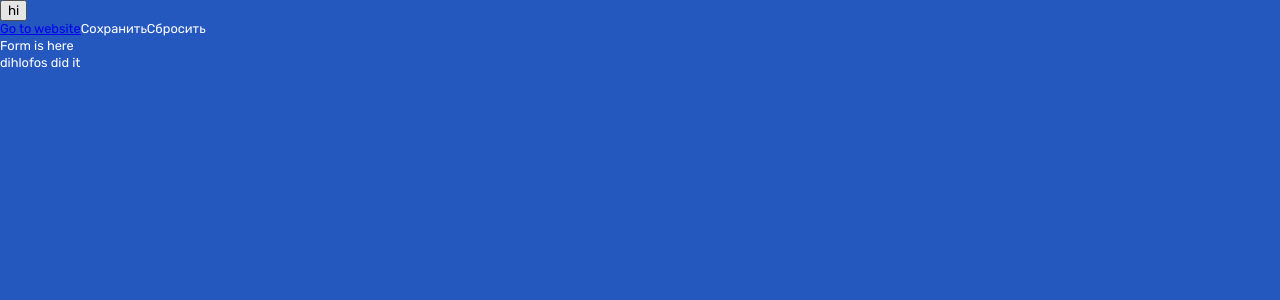
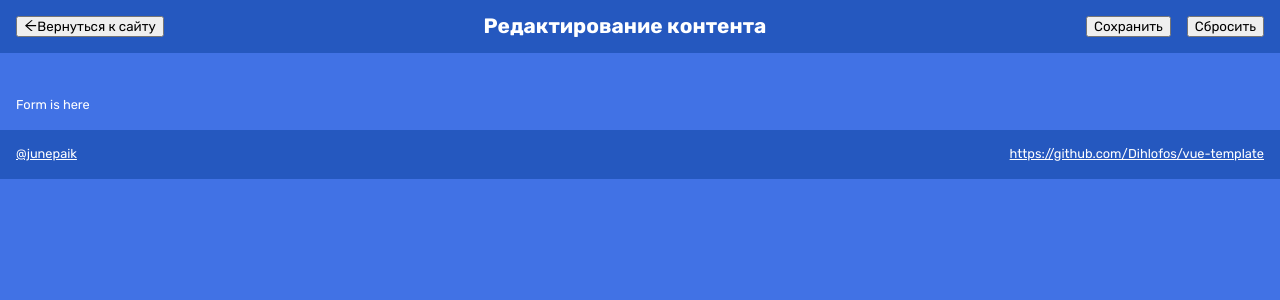
Before and after one commit to Dihlofos/vue-template, a Vue app: page /admin in a window 1280 px wide. Shown: the top 300 px of the page. Built offline with nearby package versions, Linux system fonts and the light colour scheme; no server answers; a web font is replaced by a local one.

Commit message:
done layout of admin panel

```diff
--- a/components.d.ts
+++ b/components.d.ts
@@ -11,6 +11,7 @@ declare module '@vue/runtime-core' {
   export interface GlobalComponents {
     AButton: typeof import('ant-design-vue/es')['Button']
     AdminHeader: typeof import('./src/components/admin/AdminHeader.vue')['default']
+    APageHeader: typeof import('ant-design-vue/es')['PageHeader']
     IconTooling: typeof import('./src/components/icons/IconTooling.vue')['default']
     RouterLink: typeof import('vue-router')['RouterLink']
     RouterView: typeof import('vue-router')['RouterView']
--- a/package.json
+++ b/package.json
@@ -16,6 +16,7 @@
     "format": "prettier --write src/"
   },
   "dependencies": {
+    "@ant-design/icons-vue": "^6.1.0",
     "ant-design-vue": "^3.2.15",
     "axios": "^1.3.4",
     "pinia": "^2.0.32",
--- a/src/App.vue
+++ b/src/App.vue
@@ -3,15 +3,11 @@ import { RouterView } from 'vue-router';
 </script>
 
 <template>
-	<div class="wrapper">
-		<RouterView />
-	</div>
+	<RouterView />
 </template>
 
 <style lang="scss">
-.wrapper {
-	&__wrappeskiy {
-		background-color: $black;
-	}
+#app {
+	height: 100%;
 }
 </style>
--- a/src/components/admin/AdminHeader.vue
+++ b/src/components/admin/AdminHeader.vue
@@ -1,14 +1,88 @@
 <script setup lang="ts">
-import { RouteNames } from '@/router';
+import router, { RouteNames } from '@/router';
+import useMainPageStore from '@/stores/main';
+
+import { ArrowLeftOutlined } from '@ant-design/icons-vue';
+import { computed } from 'vue';
+
+const mainPageStore = useMainPageStore();
+
+const backText = computed((): string => `Вернуться к сайту ${mainPageStore.pageName}`);
+
+function goToMain() {
+	router.push({ name: RouteNames.Home });
+}
+
+function save() {
+	console.log('go to save'); // TODO After testing site done, don't forget transfer to template.
+}
+
+function clear() {
+	console.log('go to clear'); // TODO After testing site done, don't forget transfer to template.
+}
 </script>
 
 <template>
 	<div class="header">
-		<a-button> hi </a-button>
-		<nav>
-			<router-link :to="{ name: RouteNames.Home }">Go to website</router-link>
-			<a>Сохранить</a>
-			<a>Сбросить</a>
-		</nav>
+		<div class="header__wrapper">
+			<a-button
+				class="header__back-button"
+				type="primary"
+				size="large"
+				@click="goToMain"
+			>
+				<template #icon><arrow-left-outlined /></template>
+				{{ backText }}
+			</a-button>
+			<h1 class="header__title">Редактирование контента</h1>
+			<div class="header__action-buttons">
+				<a-button
+					class="header__back-button"
+					type="primary"
+					size="large"
+					@click="save"
+				>
+					Сохранить
+				</a-button>
+				<a-button
+					class="header__back-button"
+					size="large"
+					@click="clear"
+				>
+					Сбросить
+				</a-button>
+			</div>
+		</div>
 	</div>
 </template>
+
+<style lang="scss">
+.header {
+	position: fixed;
+	width: 100%;
+	padding: 2rem;
+	top: 0;
+	left: 0;
+	background-color: $darkblue;
+	color: white;
+
+	&__wrapper {
+		display: flex;
+		align-items: center;
+		width: 100%;
+	}
+
+	&__title {
+		color: $white;
+		flex-grow: 1;
+		text-align: center;
+		margin: 0;
+		font-size: 2.6rem;
+	}
+
+	&__action-buttons {
+		display: flex;
+		gap: 2rem;
+	}
+}
+</style>
--- a/src/stores/main.ts
+++ b/src/stores/main.ts
@@ -11,7 +11,7 @@ const useMainPageStore = defineStore({
 
 	state: (): IMainState => ({
 		pageData: null,
-		pageName: 'snowmoscow',
+		pageName: '',
 		loading: false,
 	}),
 
--- a/src/styles/_global.scss
+++ b/src/styles/_global.scss
@@ -20,7 +20,7 @@ body {
   min-width: 320px;
   margin: 0 auto;
   font-family: $rubik;
-  background-color: $darkblue;
+  background-color: $blue;
   color: $white;
   overflow-x: hidden;
   display: flex;
--- a/src/views/Admin.vue
+++ b/src/views/Admin.vue
@@ -1,9 +1,56 @@
 <script setup lang="ts">
 import AdminHeader from '@/components/admin/AdminHeader.vue';
+import useMainPageStore from '@/stores/main';
+
+const mainPageStore = useMainPageStore();
+
+mainPageStore.fetchLandingData();
 </script>
 
 <template>
-	<AdminHeader />
-	<main>Form is here</main>
-	<footer>dihlofos did it</footer>
+	<div class="admin-panel">
+		<AdminHeader />
+		<main class="admin-panel__main">Form is here</main>
+		<footer class="admin-panel__footer">
+			<a
+				href="https://t.me/junepaik"
+				target="_blank"
+				>@junepaik</a
+			>
+			<a
+				href="https://github.com/Dihlofos/vue-template"
+				target="_blank"
+				>https://github.com/Dihlofos/vue-template</a
+			>
+		</footer>
+	</div>
 </template>
+
+<style lang="scss">
+.admin-panel {
+	padding-top: 81px;
+	height: 100%;
+	display: flex;
+	flex-direction: column;
+
+	&__main {
+		flex-grow: 1;
+		padding: 2rem;
+	}
+
+	&__footer {
+		background-color: $darkblue;
+		padding: 2rem;
+		display: flex;
+		justify-content: space-between;
+
+		a {
+			color: $white;
+
+			&:hover {
+				color: $pink;
+			}
+		}
+	}
+}
+</style>
```
